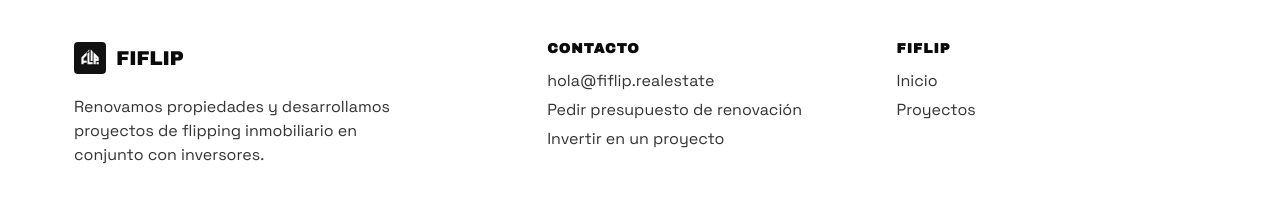
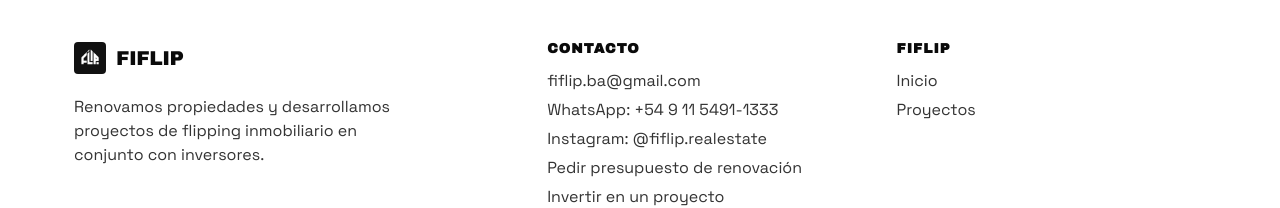
Before and after one commit to iancrespiok/fiflip-landing, a React (Vite) app: page / in a window 1280 px wide. Shown: the part 3986-4194 px from the top of the page. Built offline with nearby package versions, Linux system fonts and the light colour scheme; no server answers.

Commit message:
Add real contact links to footer
Email (fiflip.ba@gmail.com), WhatsApp click-to-chat, and Instagram,
replacing the placeholder hola@fiflip.realestate address.

```diff
--- a/src/components/Footer.jsx
+++ b/src/components/Footer.jsx
@@ -15,8 +15,24 @@ export default function Footer() {
         <div>
           <h4 style={{ fontSize: '0.85rem', letterSpacing: '0.08em' }}>Contacto</h4>
           <div style={{ marginTop: 14, display: 'flex', flexDirection: 'column', gap: 8, color: 'var(--gray-700)' }}>
-            <a href="mailto:hola@fiflip.realestate" style={{ textDecoration: 'none' }}>
-              hola@fiflip.realestate
+            <a href="mailto:fiflip.ba@gmail.com" style={{ textDecoration: 'none' }}>
+              fiflip.ba@gmail.com
+            </a>
+            <a
+              href="https://wa.me/5491154911333"
+              target="_blank"
+              rel="noopener noreferrer"
+              style={{ textDecoration: 'none' }}
+            >
+              WhatsApp: +54 9 11 5491-1333
+            </a>
+            <a
+              href="https://instagram.com/fiflip.realestate"
+              target="_blank"
+              rel="noopener noreferrer"
+              style={{ textDecoration: 'none' }}
+            >
+              Instagram: @fiflip.realestate
             </a>
             <a href="#renovacion" style={{ textDecoration: 'none' }}>
               Pedir presupuesto de renovación
```
